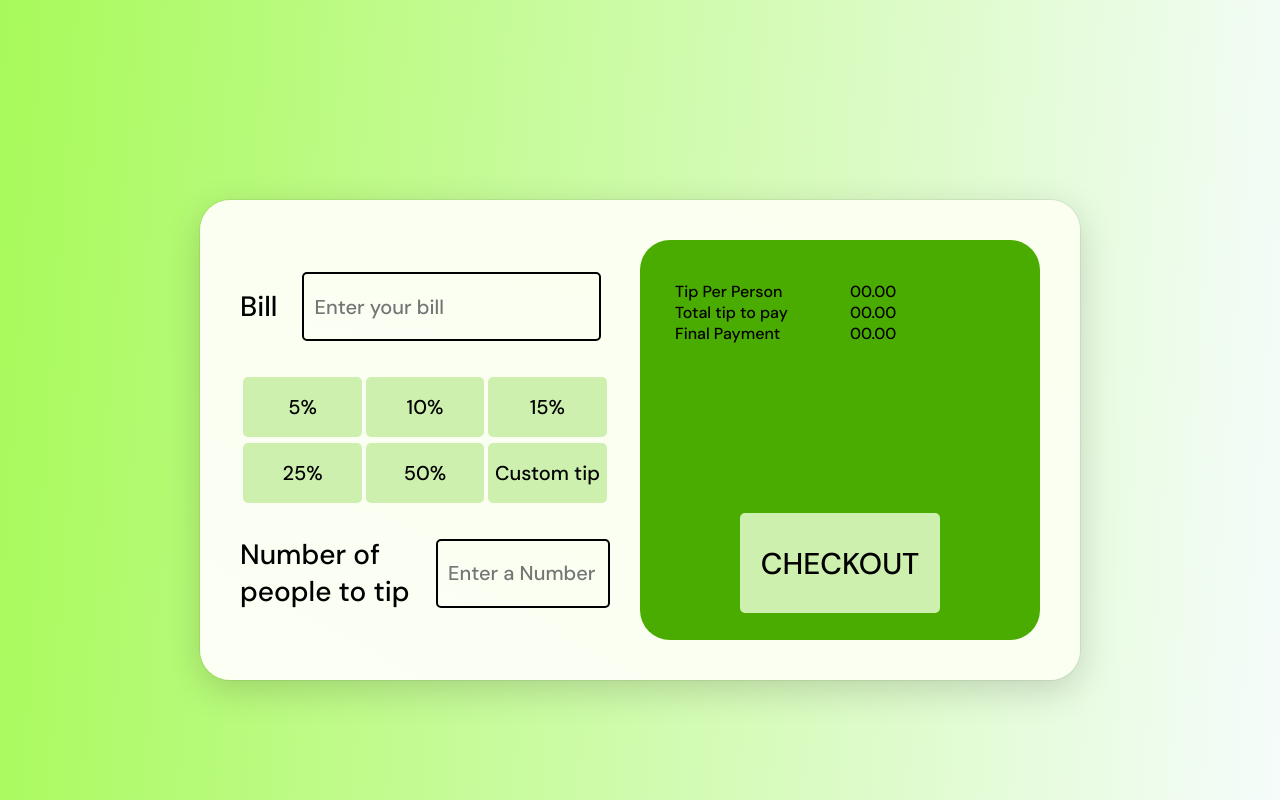
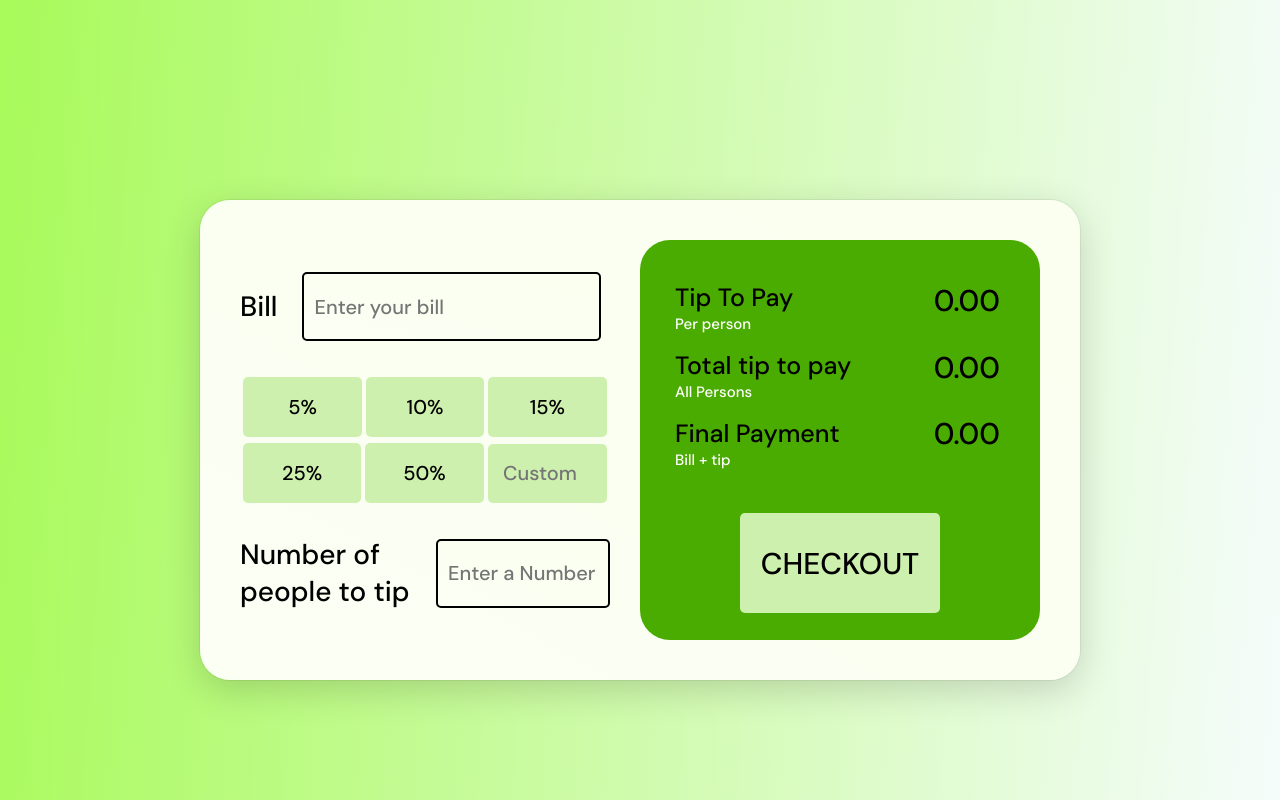
Before and after one commit to Sanwych/Front-End-Challenges.github.io, a plain HTML site: page #1 - Tip calc/index.html in a window 1280 px wide. Drawn offline with Linux system fonts and the light colour scheme; a web font is replaced by a local one.

Commit message:
Update index.html

```diff
--- a/#1 - Tip calc/index.html
+++ b/#1 - Tip calc/index.html
@@ -29,7 +29,7 @@
                   <div class="SecondRow">
                     <input type="button" value="25%" onclick="updateValue(25)">
                     <input type="button" value="50%" onclick="updateValue(50)">
-                    <input type="button" value="Custom tip" onclick="updateValue(1)">
+                    <input type="number" placeholder="Custom" >
                   </div>
 
                 </div>
@@ -49,19 +49,24 @@
             <div class="subcontainerR">
                 <div class="tipInfo">
                   <div class="topay">
-                   <ul>
-                    <li>Tip Per Person</li>
-                    <li>Total tip to pay</li>
-                    <li>Final Payment</li>
+                   <ul class="leftPay">
+
+                    <li class="index">Tip To Pay</li>
+                    <li class ="subindex">Per person</li>
+                    <li class="index">Total tip to pay</li>
+                    <li class ="subindex">All Persons</li>
+                    <li class="index">Final Payment</li>
+                    <li class ="subindex">Bill + tip</li>
+
                    </ul>
 
-                   <ul>
+                   <ul class="rightPay">
 
-                    <li><span id="tipPerPerson">00.00</span></li>
+                    <li><span id="tipPerPerson">0.00</span></li>
 
-                    <li><span id="tipToPay">00.00</span></li>
+                    <li><span id="tipToPay">0.00</span></li>
 
-                    <li><span id="finalPayment">00.00</span></li>
+                    <li><span id="finalPayment">0.00</span></li>
 
                    </ul>
 
@@ -69,7 +74,7 @@
                   </div>
 
                    <div class="checkout">
-                     <input type="button" id="checkout" value="CHECKOUT" onclick="test()">
+                     <input type="button" id="checkout" value="CHECKOUT" onclick="location.reload()">
                    </div>
 
 
```
